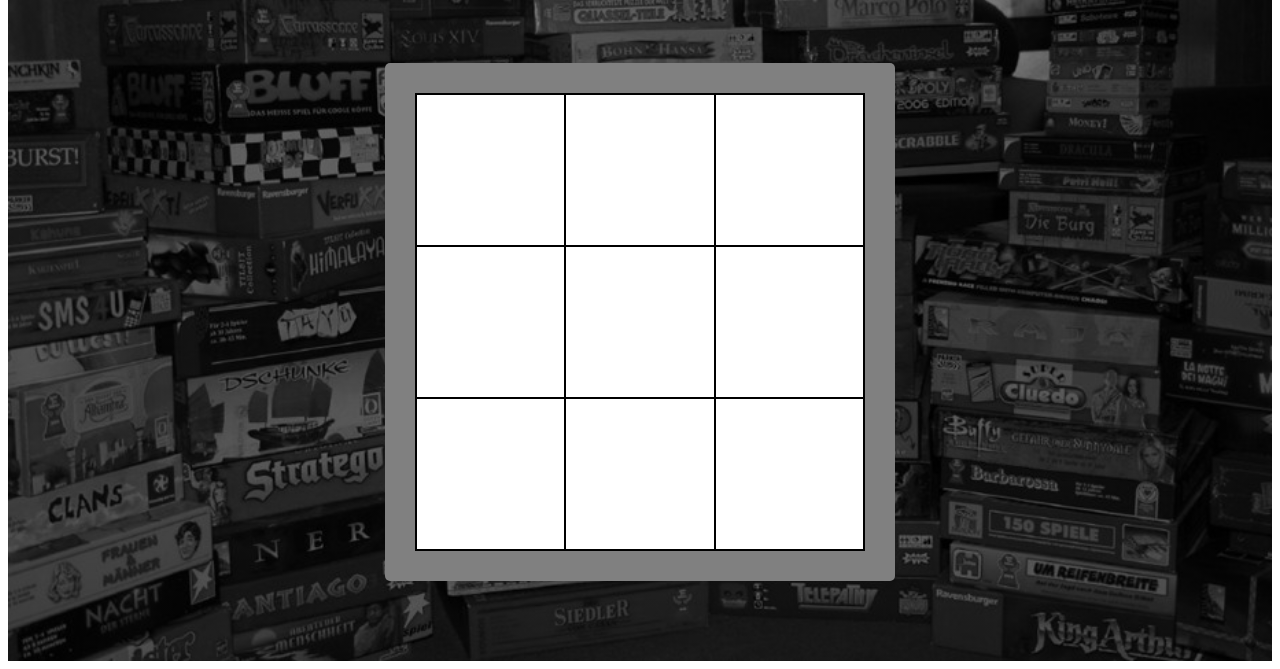
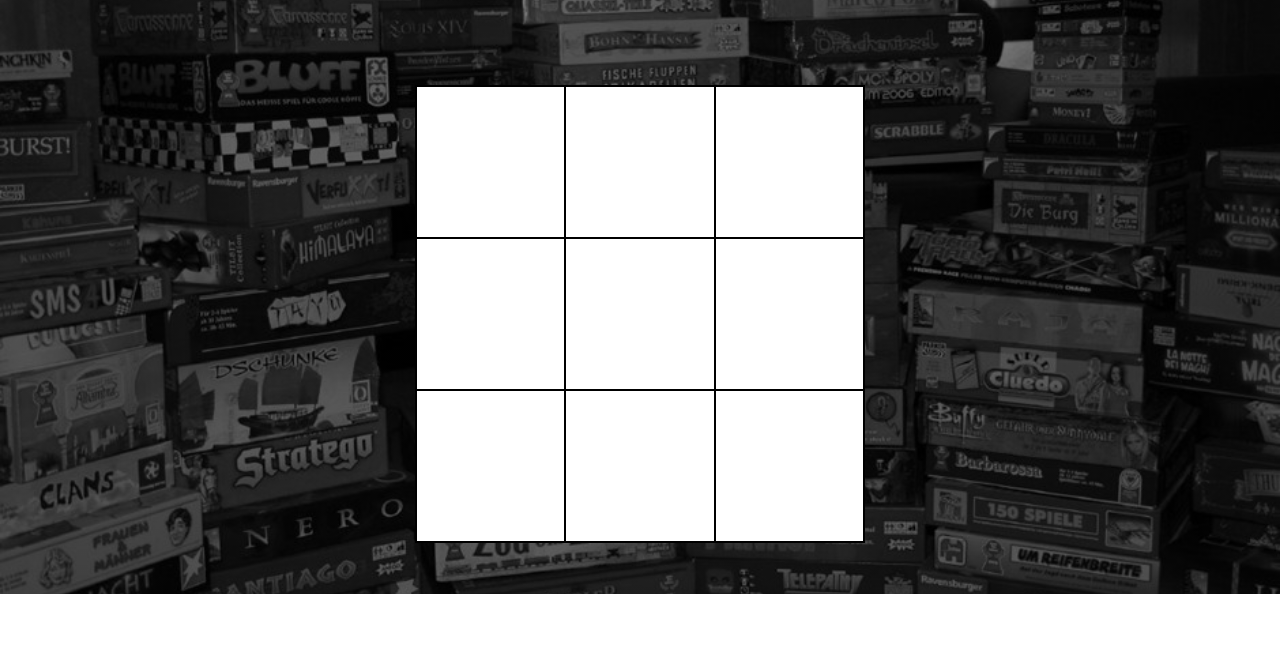
Before and after one commit to miriam-lau/React_Tic-Tac-Toe, a React app in the folder tic-tac-toe/: page / in a window 1280 px wide. Shown: the part 206-875 px from the top of the page. After the commit the page ends 800 px from the top, so only its background shows below. Built offline with nearby package versions, Linux system fonts and the light colour scheme; a web font is replaced by a local one.

Commit message:
Move player enum to index.js, update CSS styling

```diff
--- a/tic-tac-toe/public/style/index.css
+++ b/tic-tac-toe/public/style/index.css
@@ -1,27 +1,41 @@
+html, body, h1, div, section {
+  margin: 0;
+  border: 0;
+  padding: 0;
+  font: inherit;
+  text-align: inherit;
+  text-decoration: inherit;
+  color: inherit;
+  background: transparent;
+  list-style: none;
+}
+
 .game {
   display: flex;
   flex-direction: column;
   align-items: center;
   font-family: 'Baloo';
   text-align: center;
-  padding: 50px 50px 80px 50px;
+  /*padding: 50px 50px 80px 50px;*/
   background: linear-gradient( rgba(0, 0, 0, 0.5), rgba(0, 0, 0, 0.5) ), url("../game_background.jpg");
   -webkit-background-size: cover;
   -moz-background-size:  cover;
   -o-background-size: cover;
   background-size: cover;
+  min-height: 100vh;
 }
 
 h1 {
   font-size: 80px;
   color: white;
   margin: 0;
+  margin-top: 50px;
 }
 
 .game-board {
   margin: auto;
   width: 450px;
-  padding: 30px;
+  margin: 30px 0 50px 0;
   background-color: #808080;
   border-radius: 5px;
 }
--- a/tic-tac-toe/src/index.js
+++ b/tic-tac-toe/src/index.js
@@ -1,7 +1,16 @@
 import React, { Component } from 'react';
 import ReactDOM from 'react-dom';
 import Board from './components/board';
-import { Players } from './player_list';
+
+/*
+  List of Players.
+  return {string} 'X' if player is Player.ONE, 'O', if player is Player.TWO.
+*/
+const PLAYERS = {
+  ONE: 'X',
+  TWO: 'O'
+}
+
 
 class Game extends Component {
   constructor(props) {
@@ -10,7 +19,7 @@ class Game extends Component {
 
     this.state = {
       squares: initialSquares,
-      currentPlayer: Players.ONE,
+      currentPlayer: PLAYERS.ONE,
       error: ""
     }
 
@@ -19,7 +28,6 @@ class Game extends Component {
 
   /*
     Returns a winner if one exists.
-    @param {array{string}} squares the array representing the current state of the board. Valid values are 'X', 'O', or null.
     return {string} the symbol of the winner or null if there is no winner.
   */
   calculateWinner() {
@@ -64,13 +72,13 @@ class Game extends Component {
   }
 
   /*
-    Re-initialize the game board squares to null.
+    Re-initialize the game board squares to null.hgfhg
   */
   restartGame() {
     const emptySquares = new Array(9).fill(null);
     this.setState({
       squares: emptySquares,
-      currentPlayer: Players.ONE,
+      currentPlayer: PLAYERS.ONE,
       error: ""
     });
 
@@ -82,10 +90,10 @@ class Game extends Component {
   */
   getNextPlayer() {
     switch (this.state.currentPlayer) {
-      case Players.ONE:
-        return Players.TWO;
-      case Players.TWO:
-        return Players.ONE;
+      case PLAYERS.ONE:
+        return PLAYERS.TWO;
+      case PLAYERS.TWO:
+        return PLAYERS.ONE;
       default:
         return null;
     }
@@ -124,8 +132,8 @@ class Game extends Component {
     } else if (gameBoardFull) {
       status = "It's a Tie!";
     } else {
-      let nextPlayer = (this.state.currentPlayer === Players.ONE) ?
-          Players.TWO : Players.ONE;
+      let nextPlayer = (this.state.currentPlayer === PLAYERS.ONE) ?
+          PLAYERS.TWO : PLAYERS.ONE;
       status = `Next Player: ${nextPlayer}`;
     }
 
--- a/tic-tac-toe/src/player_list.js
+++ /dev/null
@@ -1,8 +0,0 @@
-/*
-  List of players.
-  return {string} 'X' if player is Player.ONE, 'O', if player is Player.TWO.
-*/
-export const Players = {
-  ONE: 'X',
-  TWO: 'O'
-}
```
